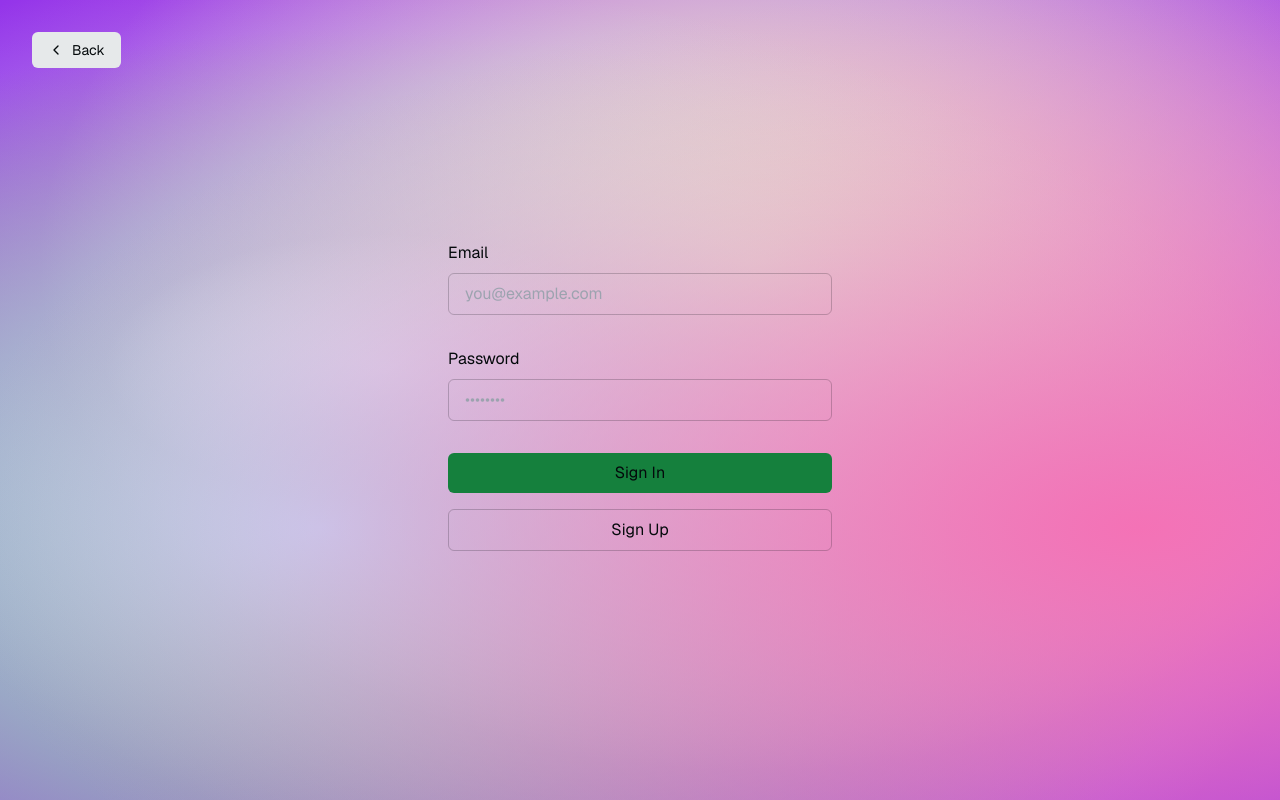
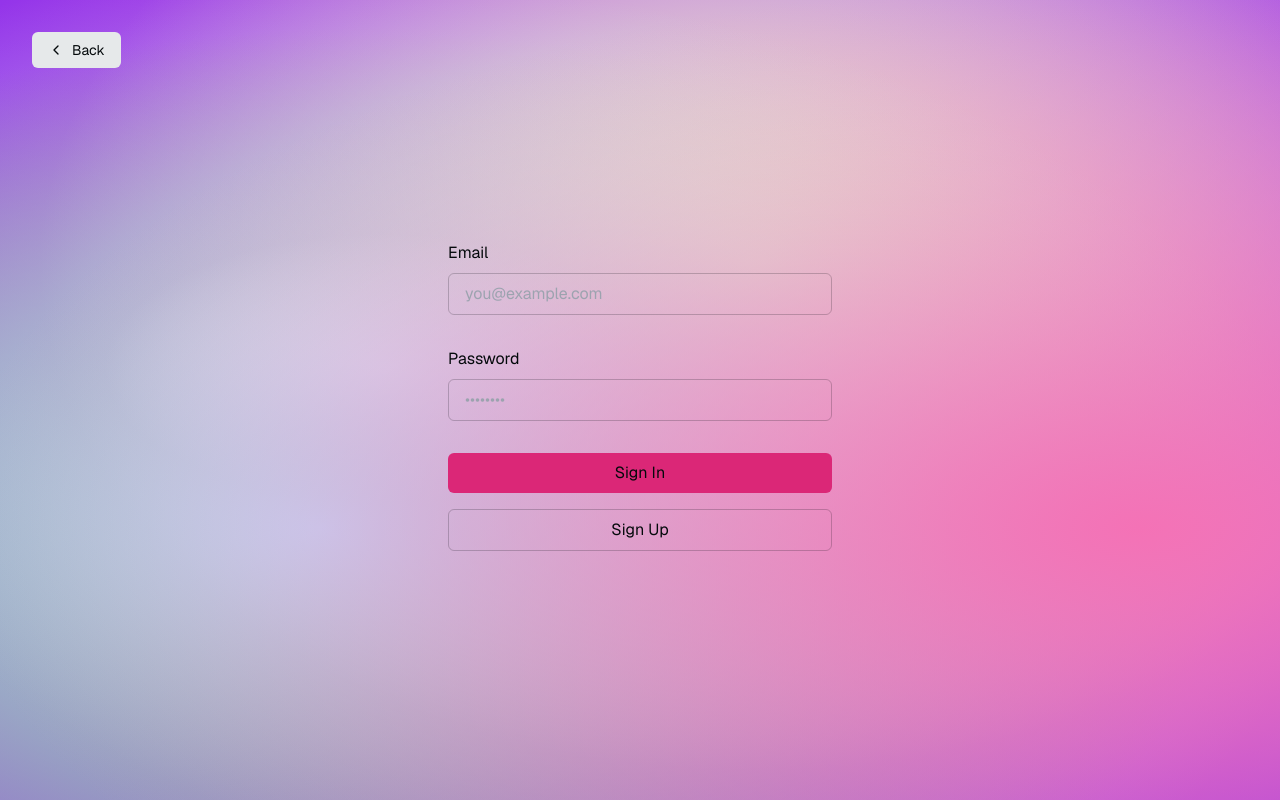
Before and after one commit to JuntaLaw/myariad-note, a Next.js app: page /login in a window 1280 px wide. Built offline with nearby package versions, Linux system fonts and the light colour scheme.

Commit message:
update darkmode

```diff
--- a/app/globals.css
+++ b/app/globals.css
@@ -7,7 +7,7 @@
     /* --background: 200 20% 98%; */
     background-color: rgb(147, 51, 234);
     background-image: radial-gradient(at 89% 66%, rgb(244, 114, 182) 0, transparent 74%), radial-gradient(at 25% 66%, rgb(186, 230, 253) 0, transparent 74%), radial-gradient(at 30% 46%, rgb(254, 226, 226) 0, transparent 22%), radial-gradient(at 59% 33%, rgb(236, 252, 203) 0, transparent 67%), radial-gradient(at 63% 42%, rgb(249, 168, 212) 0, transparent 88%), radial-gradient(at 28% 67%, rgb(77, 124, 15) 0, transparent 67%);
-    /* --btn-background: 200 10% 91%; */
+    /* --btn-background: 200 10% 91%;  */
     --btn-background: 200 10% 91%;
     --btn-background-hover: 200 10% 89%;
     --foreground: 200 50% 3%;
@@ -15,7 +15,9 @@
 
   @media (prefers-color-scheme: dark) {
     :root {
-      --background: 200 50% 3%;
+      /* --background: 200 50% 3%; */
+      background-color: rgb(22, 78, 99);
+      background-image: radial-gradient(at 47.59% 16.33%, rgb(17, 24, 39) 0, transparent 56%), radial-gradient(at 12.61% 85.17%, rgb(55, 65, 81) 0, transparent 81%), radial-gradient(at 85.95% 88.33%, rgb(88, 28, 135) 0, transparent 24%), radial-gradient(at 59.40% 57.17%, rgb(14, 116, 144) 0, transparent 67%), radial-gradient(at 85.07% 11.33%, rgb(131, 24, 67) 0, transparent 39%), radial-gradient(at 31.64% 78.33%, rgb(12, 74, 110) 0, transparent 57%);
       --btn-background: 200 10% 9%;
       --btn-background-hover: 200 10% 12%;
       --foreground: 200 20% 96%;
--- a/app/layout.tsx
+++ b/app/layout.tsx
@@ -7,8 +7,8 @@ const defaultUrl = process.env.VERCEL_URL
 
 export const metadata = {
   metadataBase: new URL(defaultUrl),
-  title: "Next.js and Supabase Starter Kit",
-  description: "The fastest way to build apps with Next.js and Supabase",
+  title: "Myariad Notebook",
+  description: "Myariad Notebook",
 };
 
 export default function RootLayout({
@@ -17,7 +17,7 @@ export default function RootLayout({
   children: React.ReactNode;
 }) {
   return (
-    <html lang="en" className={GeistSans.className}>
+    <html lang="ja" className={GeistSans.className}>
       <body className="bg-background text-foreground">
         <main className="min-h-screen flex flex-col items-center">
           {children}
--- a/app/login/page.tsx
+++ b/app/login/page.tsx
@@ -96,7 +96,7 @@ export default function Login({
         />
         <SubmitButton
           formAction={signIn}
-          className="bg-green-700 rounded-md px-4 py-2 text-foreground mb-2"
+          className="bg-pink-600 rounded-md px-4 py-2 text-foreground mb-2"
           pendingText="Signing In..."
         >
           Sign In
```
